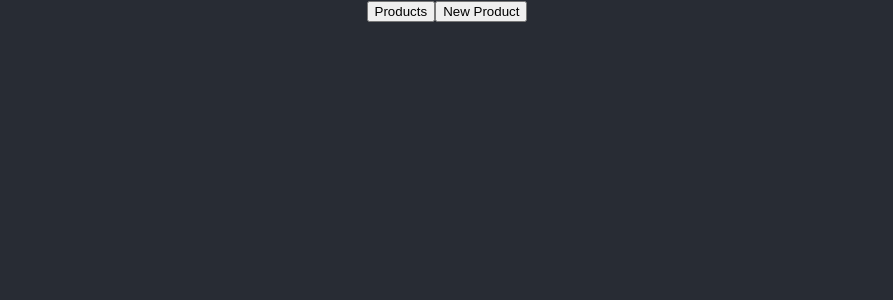
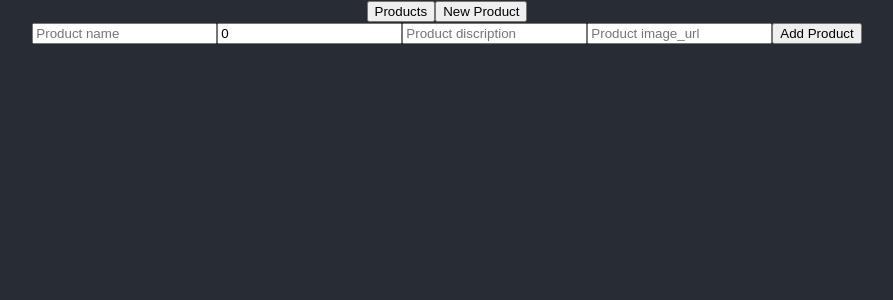
Before and after one commit to DeanAsadi/Backend-frontend, a React (Create React App) app in the folder my-app/: page /newProduct in a window 1280 px wide. Shown: the top 300 px of the page, without its empty margins (193-1086 px from the left). Built offline with nearby package versions, Linux system fonts and the light colour scheme; the HTML template or start-up script is replaced by a standard one.

Commit message:
updating get product component

```diff
--- a/my-app/src/components/createProduct/CreateProduct.js
+++ b/my-app/src/components/createProduct/CreateProduct.js
@@ -1,17 +1,75 @@
 import React, { Component } from "react";
 import axios from "axios";
+import ReadProducts from "../readProducts/ReadProducts";
 
 class CreateProduct extends Component {
-  constructor() {
-    super();
-    this.state = {};
+  constructor(props) {
+    super(props);
+    this.state = {
+      products: [],
+      name: "",
+      discription: "",
+      price: 0,
+      image_url: ""
+    };
   }
+
   handleChange = e => {
     this.setState({ [e.target.name]: e.target.value });
   };
 
+  onSubmitHandeler = e => {
+    e.preventDefault();
+    const { name, discription, price, image_url } = this.state;
+    if ((name, discription, price, image_url)) {
+      axios
+        .post(`http://localhost:4000/api/product`, {
+          name,
+          discription,
+          price,
+          image_url
+        })
+        .then(() => {
+          this.getProducts();
+        })
+        .catch(err => console.log("POST err--->", err));
+    }
+  };
+
   render() {
-    return <div />;
+    const { name, discription, price, image_url, products } = this.state;
+    console.log("products--> ", products);
+    return (
+      <div>
+        <form onSubmit={this.onSubmitHandeler}>
+          <input
+            name="name"
+            value={name}
+            onChange={this.handleChange}
+            placeholder="Product name"
+          />
+          <input
+            name="price"
+            value={price}
+            onChange={this.handleChange}
+            placeholder="Product price"
+          />
+          <input
+            name="discription"
+            value={discription}
+            onChange={this.handleChange}
+            placeholder="Product discription"
+          />
+          <input
+            name="image_url"
+            value={image_url}
+            onChange={this.handleChange}
+            placeholder="Product image_url"
+          />
+          <button>Add Product </button>
+        </form>
+      </div>
+    );
   }
 }
 export default CreateProduct;
--- a/my-app/src/components/readProducts/ReadProducts.js
+++ b/my-app/src/components/readProducts/ReadProducts.js
@@ -7,7 +7,18 @@ import CreateProduct from "../createProduct/CreateProduct";
 class ReadProducts extends Component {
   constructor(props) {
     super(props);
-    this.state = {};
+    this.state = {
+      products: []
+    };
+  }
+  getProducts = () => {
+    axios.get(`http://localhost:4000/api/products`).then(res => {
+      this.setState({ products: res.data });
+    });
+  };
+
+  componentDidMount() {
+    this.getProducts();
   }
 
   handleChange = e => {
@@ -15,6 +26,7 @@ class ReadProducts extends Component {
   };
 
   render() {
+    console.log(this.state.products);
     return <div className="displayProducts" />;
   }
 }
```
